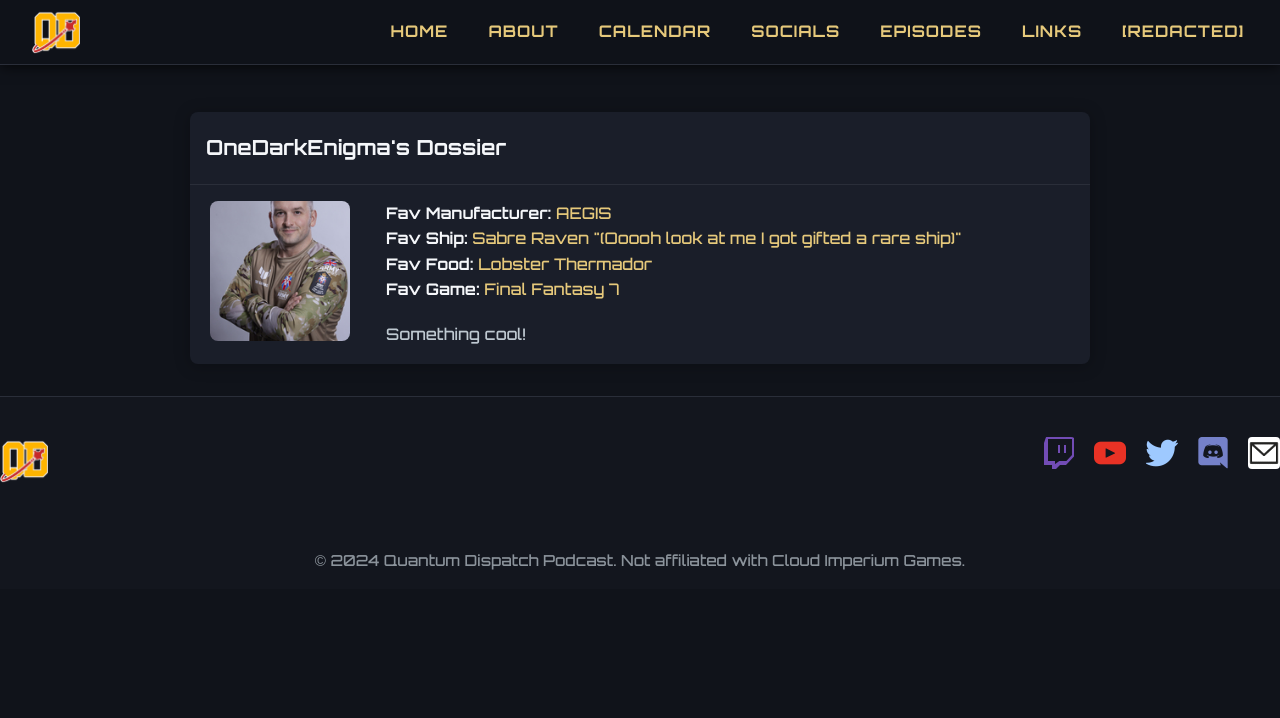
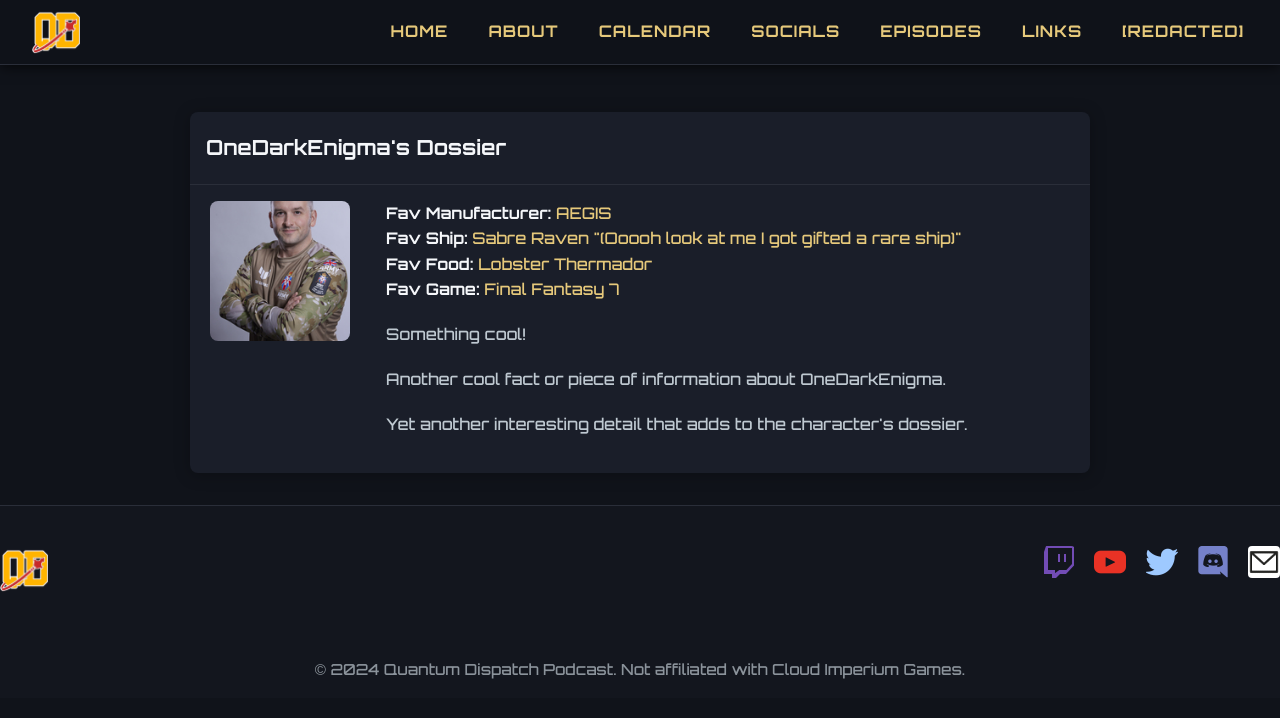
Before and after one commit to CJRadley/cjradley.github.io, a plain HTML site: page pages/hosts/ode.html in a window 1280 px wide. Drawn offline with Linux system fonts and the light colour scheme; files whose address does not match are found by name.

Commit message:
Updated Bio

```diff
--- a/pages/hosts/ode.html
+++ b/pages/hosts/ode.html
@@ -27,8 +27,14 @@
                         <li><strong>Fav Food:</strong> <span style="color:var(--color-accent-gold);">Lobster Thermador</span></li>
                         <li><strong>Fav Game:</strong> <span style="color:var(--color-accent-gold);">Final Fantasy 7</span></li>
                     </ul>
-                    <p style="margin:0; color:var(--color-text-secondary);">
+                    <p style="margin:0 0 1.2rem 0; color:var(--color-text-secondary);">
                         Something cool!
+                    </p>
+                    <p style="margin:0 0 1.2rem 0; color:var(--color-text-secondary);">
+                        Another cool fact or piece of information about OneDarkEnigma.
+                    </p>
+                    <p style="margin:0 0 1.2rem 0; color:var(--color-text-secondary);">
+                        Yet another interesting detail that adds to the character's dossier.
                     </p>
                 </td>
             </tr>
```
Also changed, not shown: pages/hosts/cj.html (+3 -3 lines), pages/hosts/gfa.html (+2 -1 lines).
